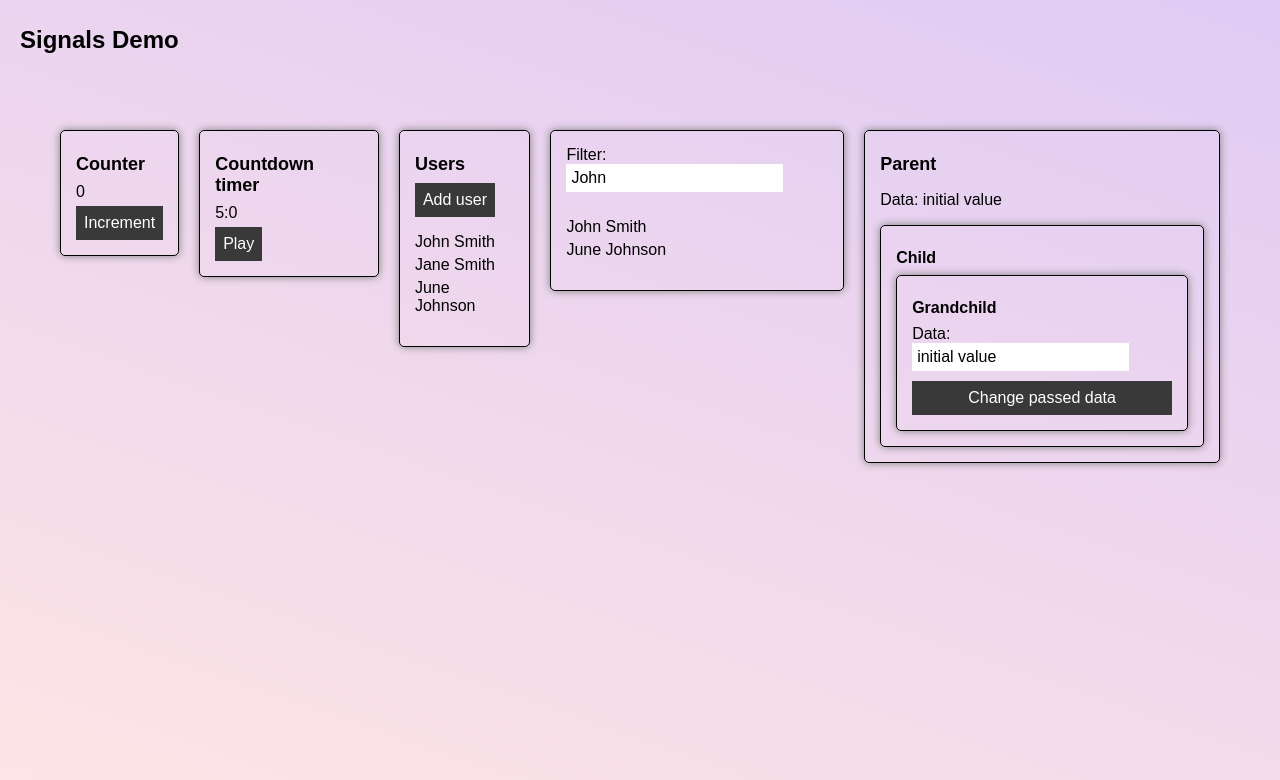
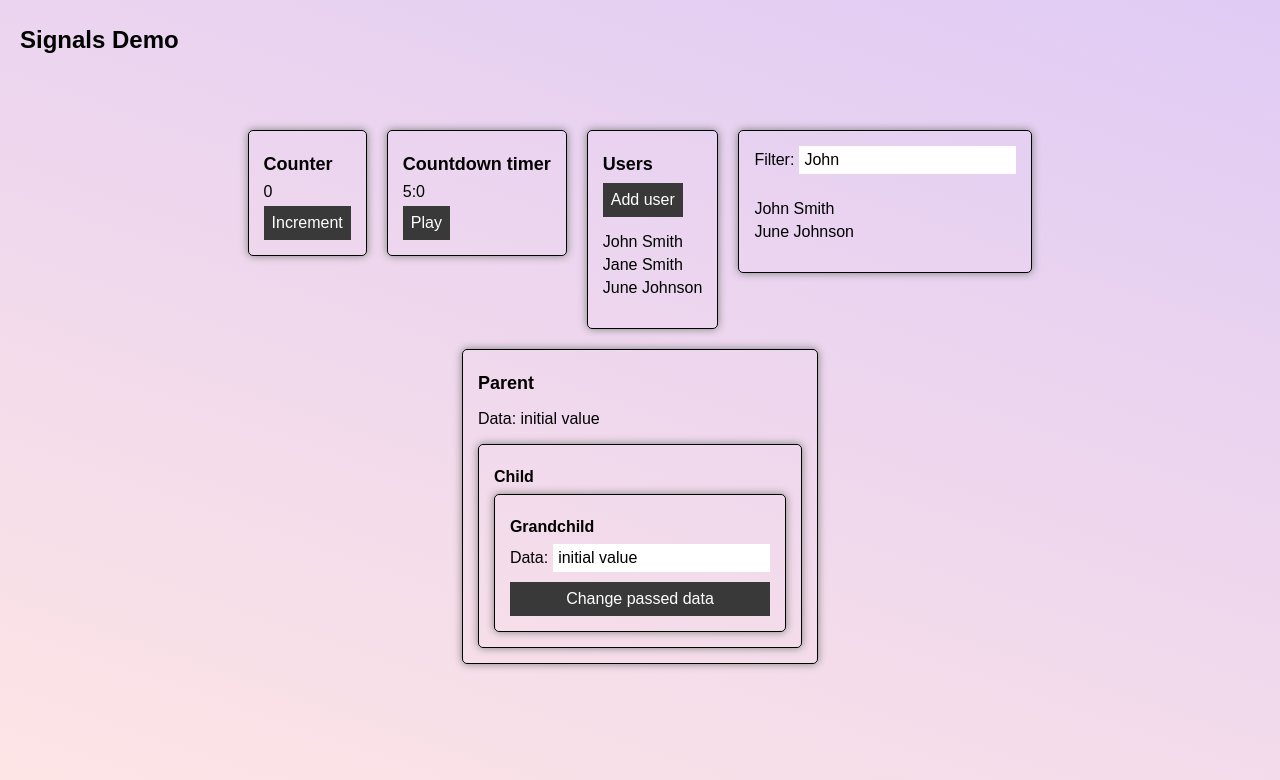
Before and after one commit to toniskobic/signals-demo, an Angular app: page / in a window 1280 px wide. Shown: the top 780 px of the page. Built offline with nearby package versions, Linux system fonts and the light colour scheme.

Commit message:
Styles modified

```diff
--- a/src/styles.scss
+++ b/src/styles.scss
@@ -110,7 +110,7 @@ button {
 
 .demos {
   display: flex;
-  flex-direction: column;
+  flex-flow: column;
   gap: 20px;
 
   &--center {
@@ -136,7 +136,7 @@ button {
 
 @media (min-width: 768px) {
   .demos {
-    flex-direction: row;
+    flex-flow: row wrap;
   }
 }
 
```
